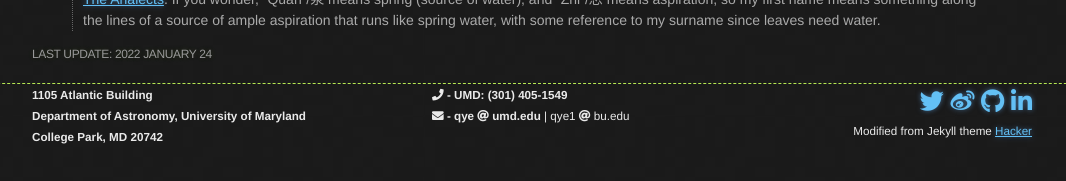
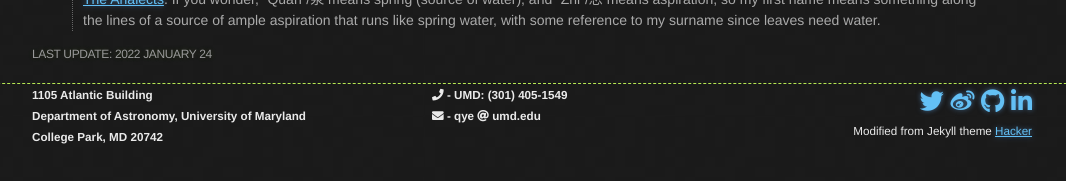
Before and after one commit to Yeqzids/Yeqzids.GitHub.io, a Jekyll site: the page built from index.md, in a window 1280 px wide and 900 px high, scrolled down 2360 px. Shown: the part 716-897 px from the top of the window, without its empty margins (108-1174 px from the left). Built offline with Jekyll 4.4.1, drawn with Linux system fonts in a browser that asks for light colours; nearby versions of some CDN libraries.

Commit message:
Update default.html

```diff
--- a/_layouts/default.html
+++ b/_layouts/default.html
@@ -21,7 +21,6 @@
 
         <div class="subcontainer_header_logo">
           <a href="http://www.umd.edu"><img src="imgs/umd_header_small.png" height="75"></a>
-          <a href="http://www.bu.edu"><img src="imgs/bu-320px.png" height="50"></a>
         </div>
       </div>
     </header>
@@ -51,7 +50,7 @@
       </div>
       <div class="subcontainer_footer_middle">
         <small><strong><i class="fas fa-phone"></i> - UMD: (301) 405-1549<br>
-        <i class="fas fa-envelope"></i> - qye <i class="fas fa-at"></i> umd.edu</strong> | qye1 <i class="fas fa-at"></i> bu.edu</strong></small>
+        <i class="fas fa-envelope"></i> - qye <i class="fas fa-at"></i> umd.edu</strong></small>
       </div>
       <div class="subcontainer_footer_right">
         <span style="font-size: 24px">
```
